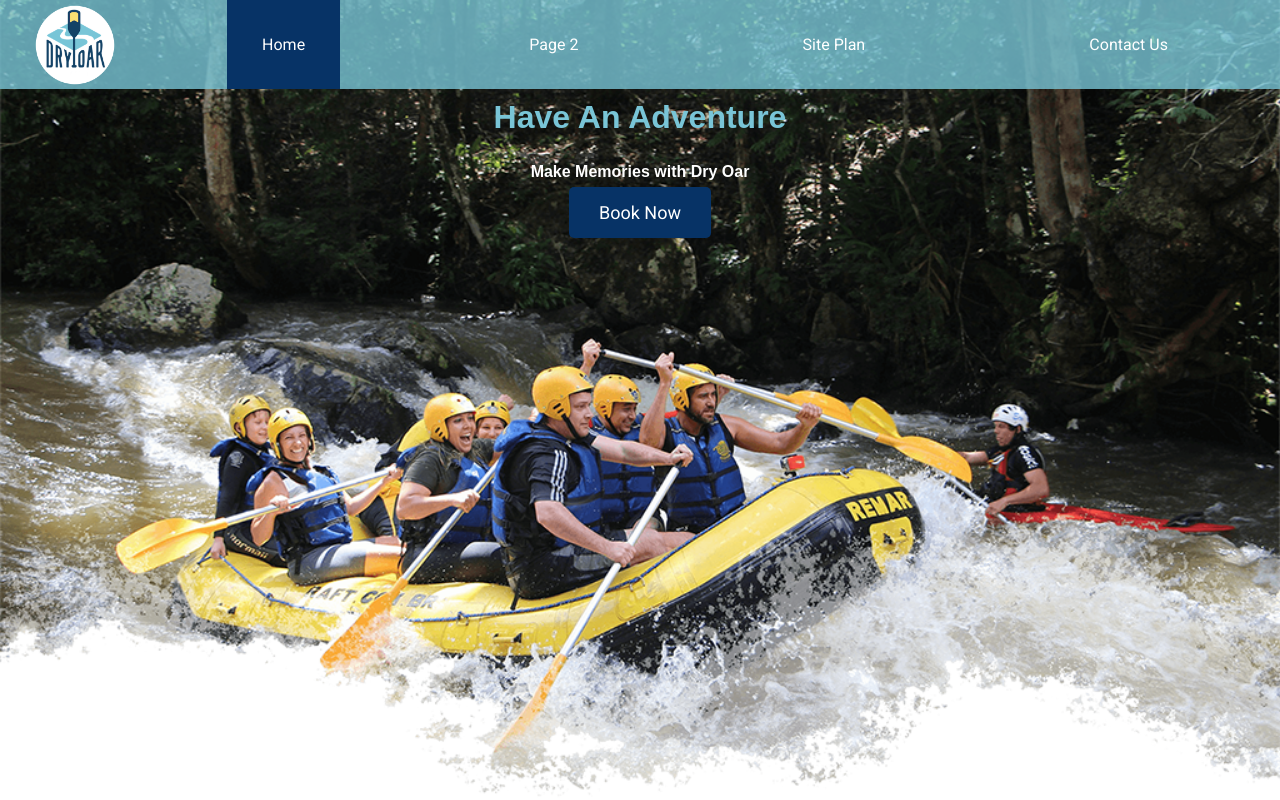
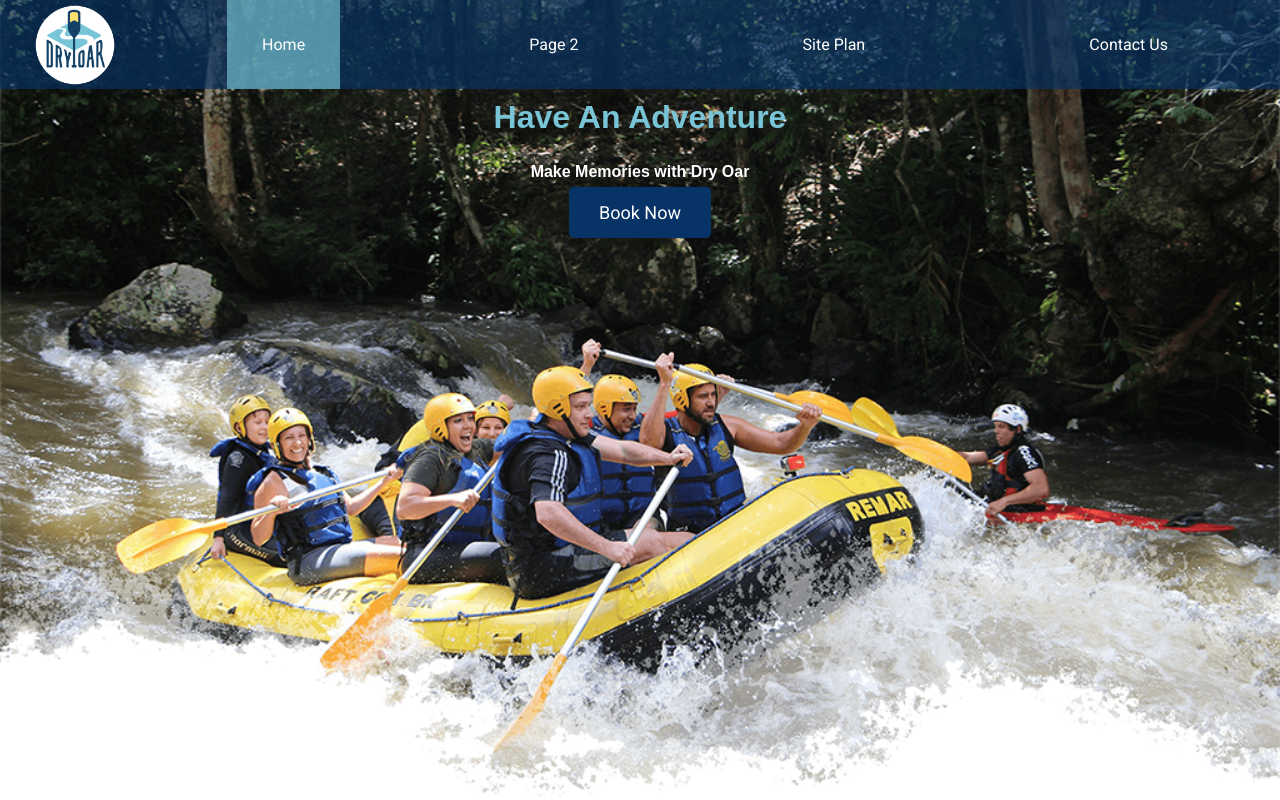
Before and after one commit to gotayjosue/wdd130, a plain HTML site: page wwr/index.html in a window 1280 px wide. In both pictures the pointer is over the link "Home". Shown: the top 800 px of the page. Drawn offline with Linux system fonts and the light colour scheme; a web font is replaced by a local one.

Commit message:
More CSS added

```diff
--- a/wwr/styles/style.css
+++ b/wwr/styles/style.css
@@ -49,13 +49,13 @@ h2{
 }
 
 header{
-    background-color: #79c6d7cb;
+    background-color: #073366a9;
     display: grid;
     grid-template-columns: 150px auto;
 }
 
 nav a:hover{
-    background-color: #073366;
+    background-color: #79c6d7a8;
     color: white;
 }
 
```
